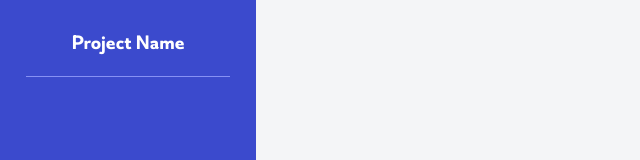
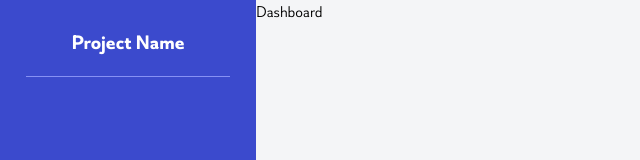
Before and after one commit to blake-whitman/HACK-OHIO, a Next.js app in the folder frontend/: page /dashboard in a window 1280 px wide. Shown: the top 160 px of the page, without its empty margins (0-640 px from the left). Built offline with nearby package versions, Linux system fonts and the light colour scheme.

Commit message:
Added chartjs

```diff
--- a/frontend/package.json
+++ b/frontend/package.json
@@ -6,9 +6,11 @@
     "start": "next start"
   },
   "dependencies": {
+    "chart.js": "^3.6.0",
     "next": "^12.0.3",
     "postcss-import": "^14.0.2",
     "react": "^17.0.2",
+    "react-chartjs-2": "^3.3.0",
     "react-dom": "^17.0.2"
   },
   "devDependencies": {
--- a/frontend/pages/dashboard.js
+++ b/frontend/pages/dashboard.js
@@ -3,8 +3,7 @@
 export default function Dashboard(){
     return (
         <div>
-
-
+            <h1>Dashboard</h1>
         </div>
     )
 }
--- a/frontend/pages/index.js
+++ b/frontend/pages/index.js
@@ -1,10 +1,11 @@
 import 'tailwindcss/tailwind.css'
+import Link from "next/link"
 export default function Home() {
   return (
     <>
       <main role="main" className="h-full inline w-full sm:w-3/4 md:w-4/5">
-        <h1 className="text-grey-dark text-3xl font-bold m-8 ml-12">Dashboard</h1>
-        <div class="ml-10 mr-10 flex flex-wrap gap-8">
+        <Link href="/dashboard"><h1 className="text-grey-dark text-3xl font-bold m-8 ml-12">Dashboard</h1></Link>
+        <div className="ml-10 mr-10 flex flex-wrap gap-8">
           <div className="bg-white shadow-lg rounded-lg h-72 w-72"></div>
           <div className="bg-white shadow-lg rounded-lg h-72 w-72"></div>
           <div className="bg-white shadow-lg rounded-lg h-72 w-72"></div>
```
Also changed, not shown: 1 other file (tests, documents, lock files or other folders).
